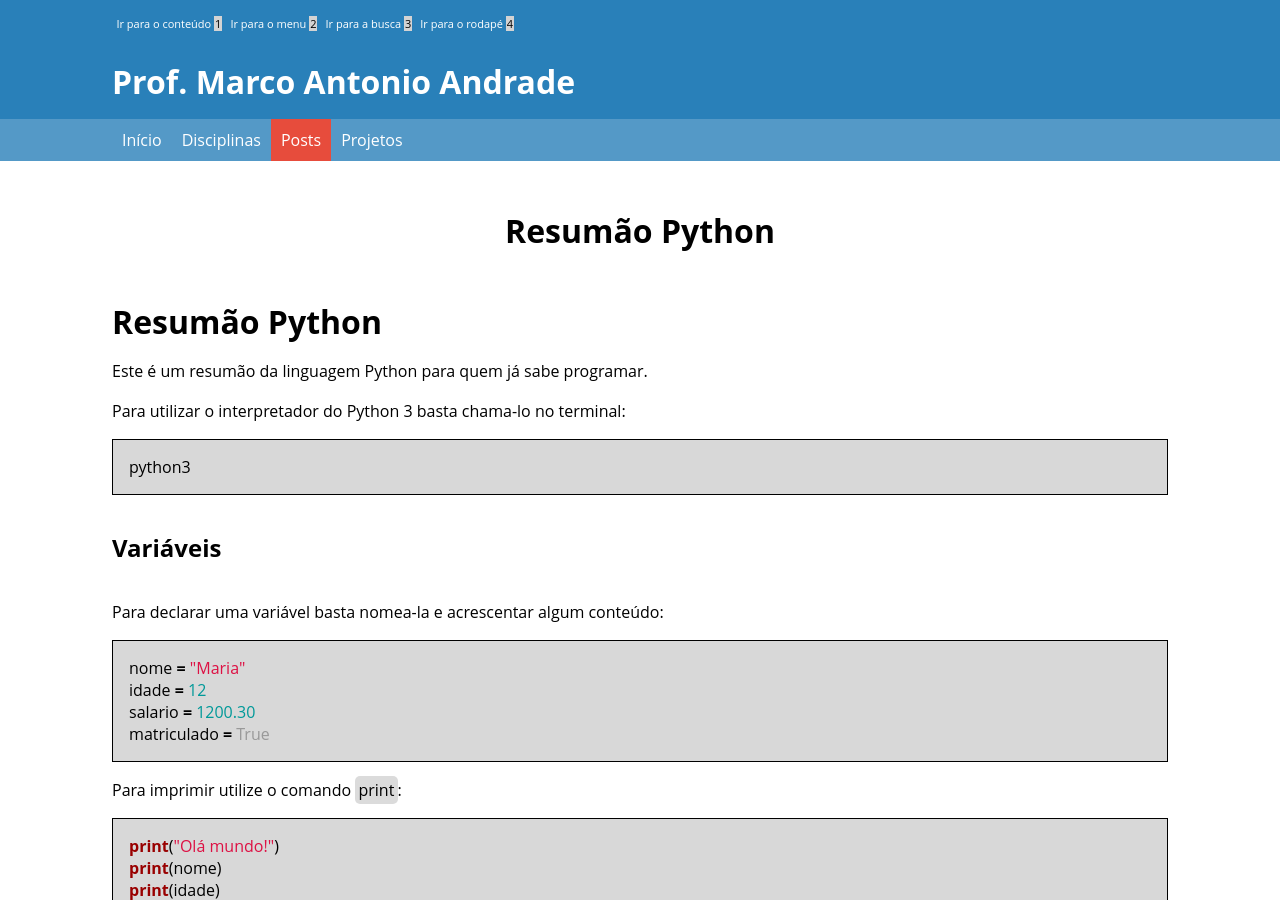
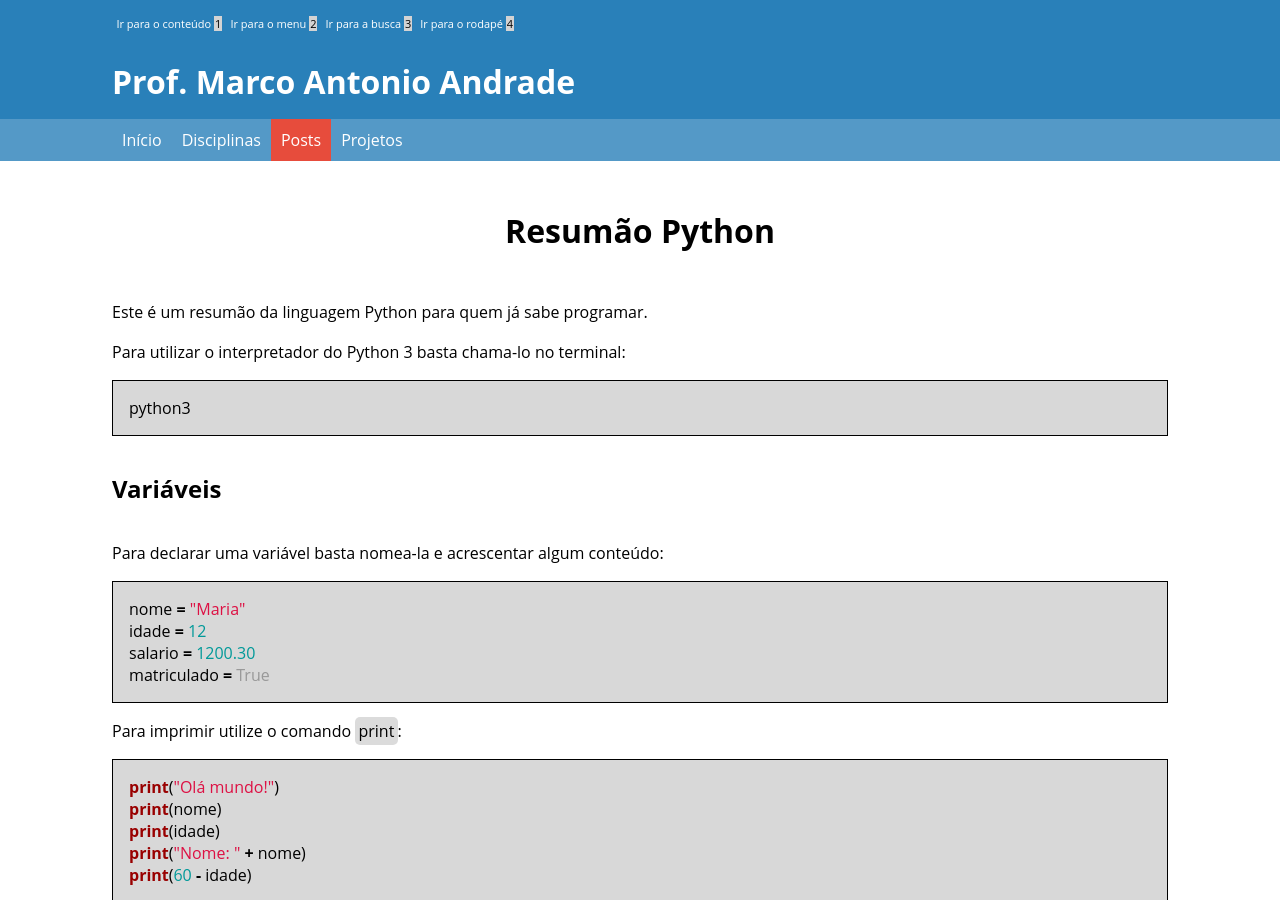
Before and after one commit to marcoinf/marcoinf.github.io, a Jekyll site: the page built from _posts/2018-11-11-resumao-python.markdown, in a window 1280 px wide and 900 px high. Built offline with Jekyll 4.4.1, drawn with Linux system fonts in a browser that asks for light colours.

Commit message:
Update 2018-11-11-resumao-python.markdown

```diff
--- a/_posts/2018-11-11-resumao-python.markdown
+++ b/_posts/2018-11-11-resumao-python.markdown
@@ -4,8 +4,6 @@ title: "Resumão Python"
 date:   2018-11-11 20:03:00 -0400
 categories: python
 ---
-
-# Resumão Python
 
 Este é um resumão da linguagem Python para quem já sabe programar.
 
```
